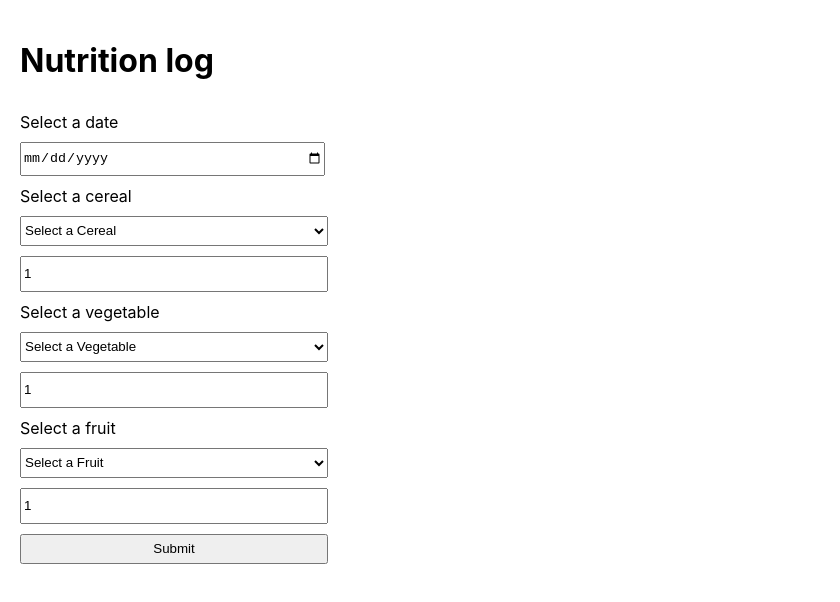
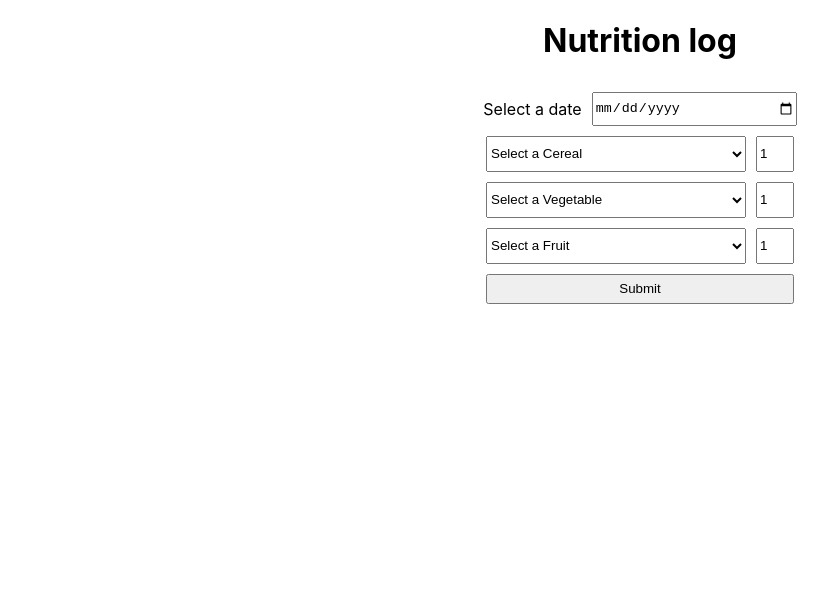
Before and after one commit to cristiansot/React-App-V2, a React (Create React App) app: page / in a window 1280 px wide. Shown: the top 602 px of the page, without its empty margins (0-840 px from the left). Built offline with nearby package versions, Linux system fonts and the light colour scheme.

Commit message:
Added simple css style at the form

```diff
--- a/src/components/AddFoodForm.js
+++ b/src/components/AddFoodForm.js
@@ -219,10 +219,12 @@ function AddFoodForm({ addFood }) {
   return (
     <form className="contentForm" onSubmit={onSubmit}>
       <h1>Nutrition log</h1>
+      <div id='dateContent'>
         <label>Select a date</label>
-      <input type="date" {...register('date')} />
+        <input type="date" id='date' {...register('date')} />
+      </div>
 
-      <label>Select a cereal</label>
+      <div id='cereal'>
         <select {...register('cereal')}>
           <option value="empty">Select a Cereal</option>
           <option value="oatmeal">Oatmeal</option>
@@ -235,9 +237,10 @@ function AddFoodForm({ addFood }) {
           <option value="cookedPotato">Cooked Potato</option>
           <option value="cornFlakes">Corn Flakes</option>
         </select>
-      <input type="number" {...register('portion1')} defaultValue="1" className="portion" />
+        <input type="number" {...register('portion1')} defaultValue="1" className="portion" id='quantity' />
+      </div>
 
-      <label>Select a vegetable</label>
+      <div id='vegetable'>
         <select {...register('vegetable')}>
           <option value="empty">Select a Vegetable</option>
           <option value="beet">Beet</option>
@@ -257,9 +260,10 @@ function AddFoodForm({ addFood }) {
           <option value="greenPaprika">Green Paprika</option>
           <option value="cabbage">Cabbage</option>
         </select>
-      <input type="number" {...register('portion2')} defaultValue="1" className="portion" />
+        <input type="number" {...register('portion2')} defaultValue="1" className="portion" id='quantity' />
+      </div>
 
-      <label>Select a fruit</label>
+      <div id='fruit'>
         <select {...register('fruit')}>
           <option value="empty">Select a Fruit</option>
           <option value="olives">Olives</option>
@@ -276,7 +280,8 @@ function AddFoodForm({ addFood }) {
           <option value="waterMelon">Watermelon</option>
           <option value="grapes">Grapes</option>
         </select>
-      <input type="number" {...register('portion3')} defaultValue="1" className="portion" />
+        <input type="number" {...register('portion3')} defaultValue="1" className="portion" id='quantity' />
+      </div>
 
       <button className="submit" type="submit">
         Submit
--- a/src/css/AddFoodForm.css
+++ b/src/css/AddFoodForm.css
@@ -1,21 +1,60 @@
+form {
+    margin: 0;
+    padding: 0;;
+}
+
 .contentForm {
     display: flex;
     flex-direction: column;
-    padding: 20px;
+    align-items: center;
+    justify-content: center;
     gap: 10px;
+    ;
+}
+#dateContent {
+    display: flex;
+    column-gap: 10px;
+    align-items: center;
+}
+
+#date {
+    width: 200px;
+}
+
+#cereal {
+    display: flex;
+    column-gap: 10px;
+}
+
+#vegetable {
+    display: flex;
+    column-gap: 10px;
+}
+
+#fruit {
+    display: flex;
+    column-gap: 10px;
+}
+
+#quantity {
+    width: 30px;
 }
 
 .contentForm input {
-    width: 300px;
+    width: 280px;
     height: 30px;
 }
 
 .contentForm select {
-    width: 308px;
-    height: 30px;
+    width: 260px;
+    height: 36px;
 }
 
 .contentForm button {
     width: 308px;
     height: 30px;
 }
+
+.portion {
+    width: 28px;
+}
```
Lines whose indentation alone changed are shown as unchanged.
